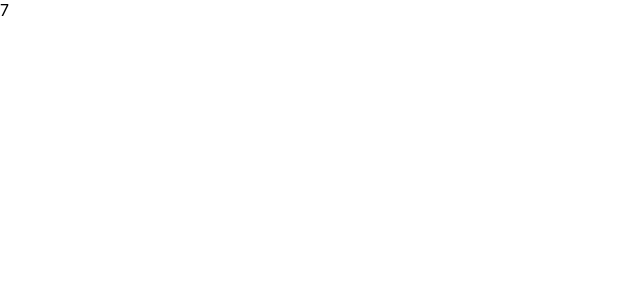
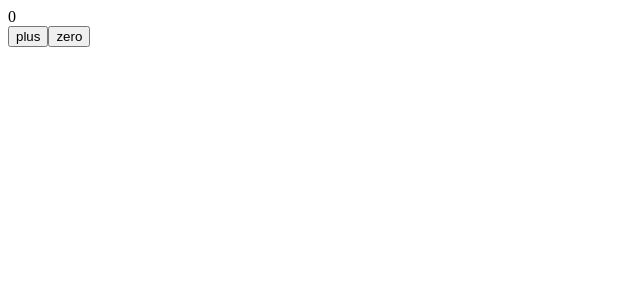
Before and after one commit to aldhairescobar/FullStackOpen_Practice, a React (Create React App) app: page / in a window 1280 px wide. Shown: the top 300 px of the page, without its empty margins (0-640 px from the left). Built offline with nearby package versions, Linux system fonts and the light colour scheme.

Commit message:
Event handling, counter app

```diff
--- a/src/App.js
+++ b/src/App.js
@@ -1,9 +1,24 @@
-import React from 'react'
+import React, { useState } from 'react'
 
-const App = (props) => {
-  const {counter} = props
+const App = () => {
+  const [ counter, setCounter ] = useState(0)
+
+  /* const handleClick = () => {
+    console.log('Clicked')
+  } */
+
   return (
-    <div>{counter}</div>
+    <>
+      <div>{counter}</div>
+      <button
+      onClick={() => setCounter(counter + 1)}
+      >
+        plus
+      </button>
+      <button onClick={() => setCounter(0)}>
+        zero
+      </button>
+    </>
   )
 }
 
--- a/src/index.js
+++ b/src/index.js
@@ -1,18 +1,8 @@
-import React from 'react';
 import ReactDOM from 'react-dom';
-import './index.css';
 import App from './App';
 
-let counter = 1
 
-const refresh = () => {
-  ReactDOM.render(
-      <App counter={counter} />,
+ReactDOM.render(
+  <App />,
     document.getElementById('root')
-  );
-}
-
-setInterval(() => {
-  refresh()
-  counter += 1
-}, 1000)
+);
```
